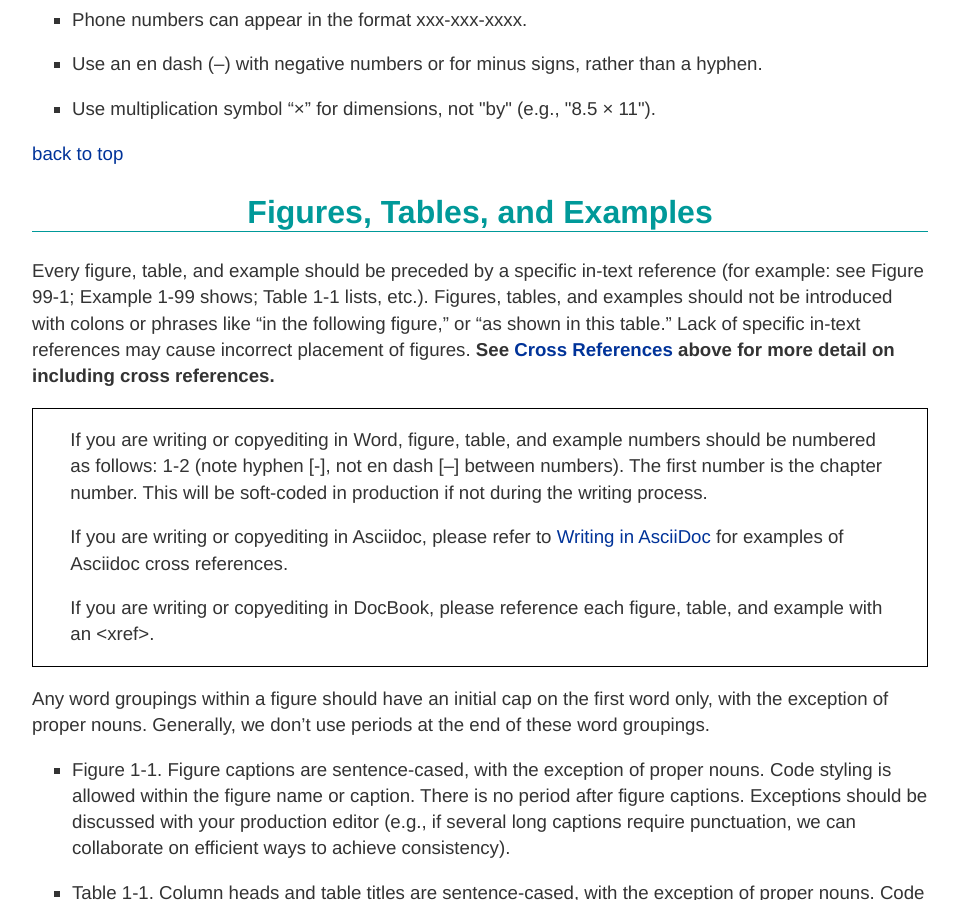
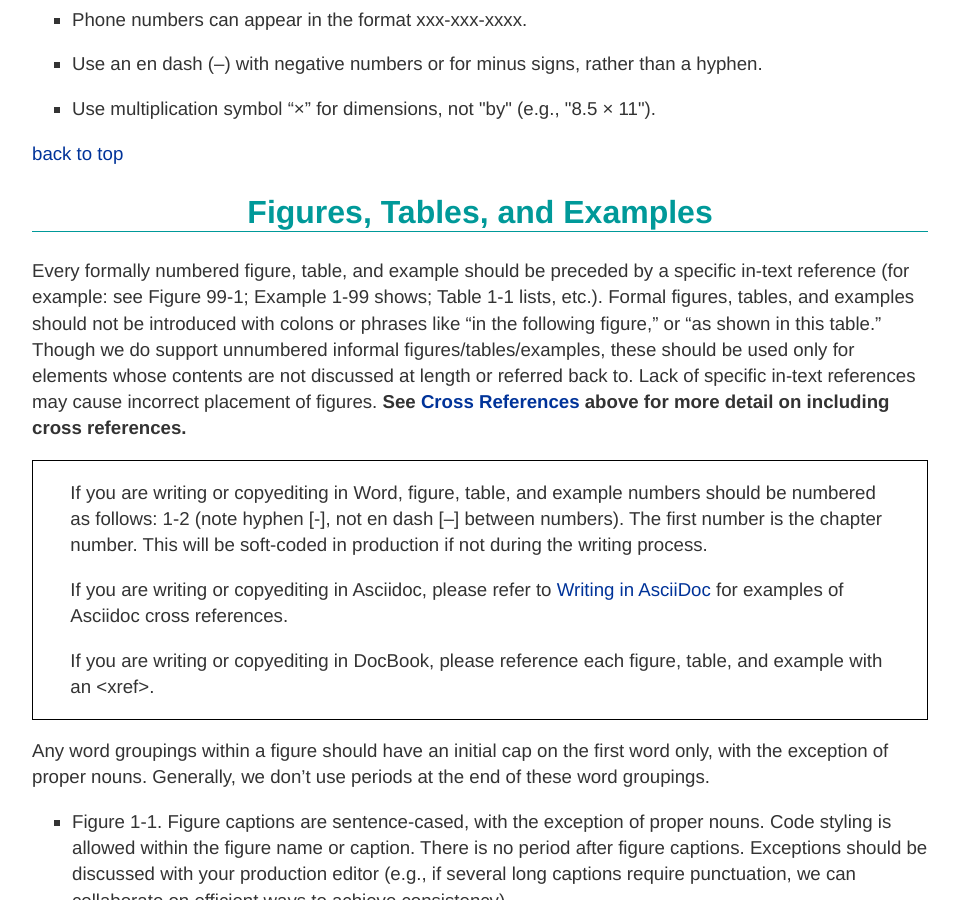
Before and after one commit to oreillymedia/production-resources, a Jekyll site: the page built from styleguide/index.md, in a window 1280 px wide and 900 px high, scrolled down 7098 px. Shown: the whole window, without its empty margins (160-1119 px from the left). Built offline with Jekyll 4.4.1, drawn with Linux system fonts in a browser that asks for light colours.

Commit message:
Update index.md
Clarifying wording about adding xrefs

```diff
--- a/styleguide/index.md
+++ b/styleguide/index.md
@@ -332,7 +332,7 @@ title: O'Reilly Style Guide
 <section data-type="sect2" id="figures_tables_and_examples">
 <h2>Figures, Tables, and Examples</h2>
 
-<p>Every figure, table, and example should be preceded by a specific in-text reference (for example: see Figure 99-1; Example 1-99 shows; Table 1-1 lists, etc.). Figures, tables, and examples should not be introduced with colons or phrases like “in the following figure,” or “as shown in this table.” Lack of specific in-text references may cause incorrect placement of figures. <strong>See <a href="#cross_references">Cross References</a> above for more detail on including cross references.</strong></p>
+<p>Every formally numbered figure, table, and example should be preceded by a specific in-text reference (for example: see Figure 99-1; Example 1-99 shows; Table 1-1 lists, etc.). Formal figures, tables, and examples should not be introduced with colons or phrases like “in the following figure,” or “as shown in this table.” Though we do support unnumbered informal figures/tables/examples, these should be used only for elements whose contents are not discussed at length or referred back to. Lack of specific in-text references may cause incorrect placement of figures. <strong>See <a href="#cross_references">Cross References</a> above for more detail on including cross references.</strong></p>
 
 <div data-type="tip">
 <p>If you are writing or copyediting in Word, figure, table, and example numbers should be numbered as follows: 1-2 (note hyphen [-], not en dash [–] between numbers). The first number is the chapter number. This will be soft-coded in production if not during the writing process.</p>
```
